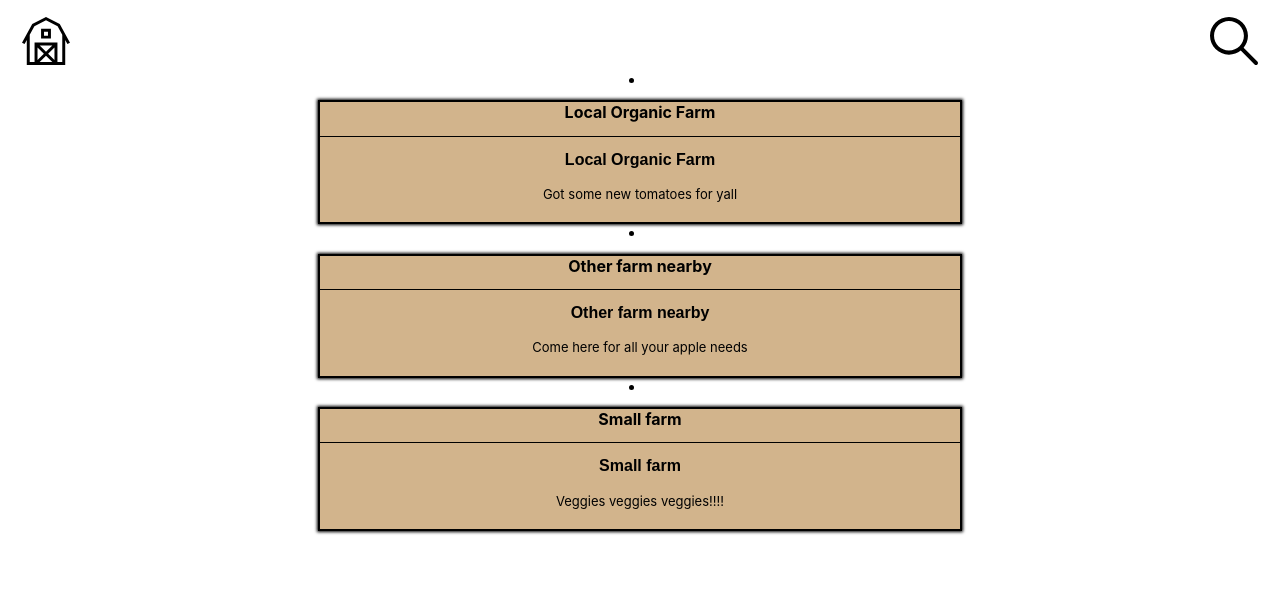
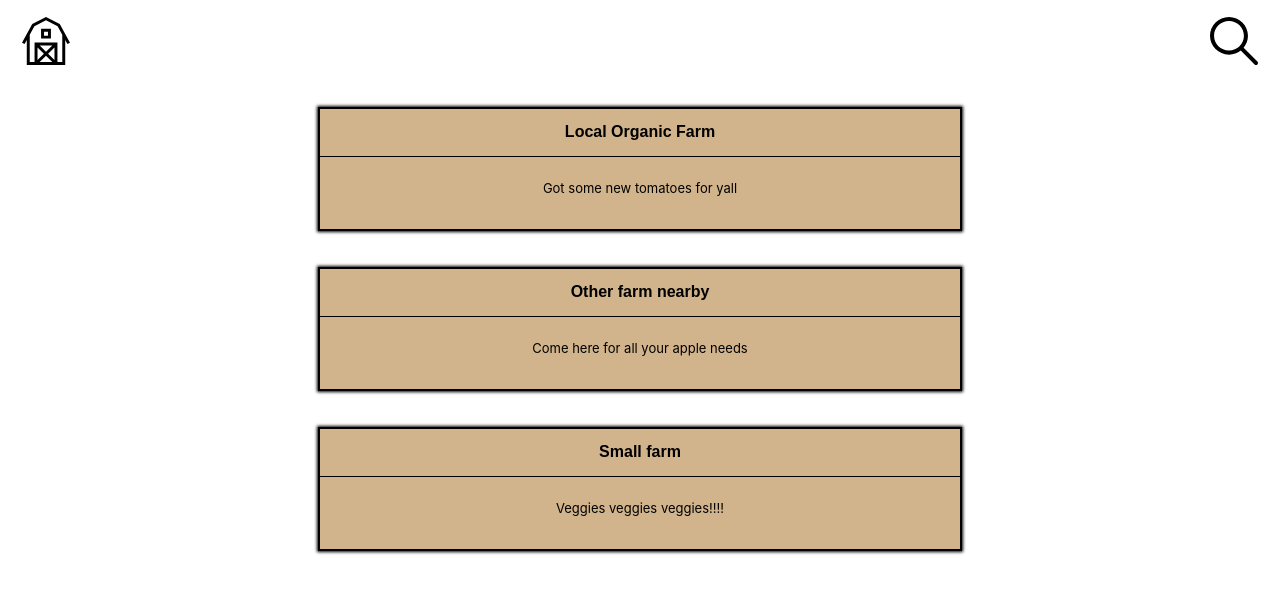
Before and after one commit to jbrachey/hackgt8-local-farmers, a React (Create React App) app in the folder frontend/: page / in a window 1280 px wide. Shown: the top 594 px of the page. Built offline with nearby package versions, Linux system fonts and the light colour scheme.

Commit message:
Fix post styling

```diff
--- a/frontend/src/home/home-page-style.css
+++ b/frontend/src/home/home-page-style.css
@@ -10,3 +10,8 @@
     display: inline-block;
     width: 50vw;
 }
+
+.listItems {
+    list-style-type: none;
+    margin-top: 5vh;
+}
--- a/frontend/src/home/post-list.js
+++ b/frontend/src/home/post-list.js
@@ -5,7 +5,7 @@ const PostList = ({posts}) => {
     return (
         <div className='postList'>
             {posts.map((post) => {
-                return <li key={post[0]}><Post farmUserName={post[0]}farmName={post[1]} text={post[2]}/></li>
+                return <li className='listItems' key={post[0]}><Post farmUserName={post[0]}farmName={post[1]} text={post[2]}/></li>
             })}
         </div>
     )
--- a/frontend/src/home/post.js
+++ b/frontend/src/home/post.js
@@ -3,8 +3,6 @@ import './post-style.css';
 const Post = ({farmUserName, farmName, text}) => {
     return (
         <div className='post'>
-            <h2 className='farmName'>{farmName}</h2>
-            <div className = "line"></div>
             <button className='postButton' onClick={() => {
                 console.log(farmUserName);
             }
@@ -12,6 +10,7 @@ const Post = ({farmUserName, farmName, text}) => {
             }>
                 <h2 className='farmName'>{farmName}</h2>
             </button>
+            <div className = "line"></div>
             <br/>
             <span className='postText'>{text}</span>
         </div>
```
